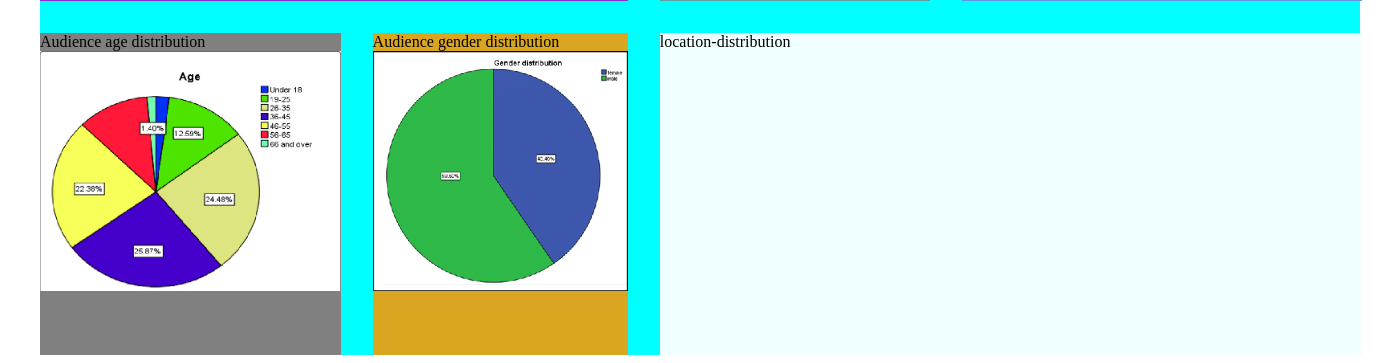
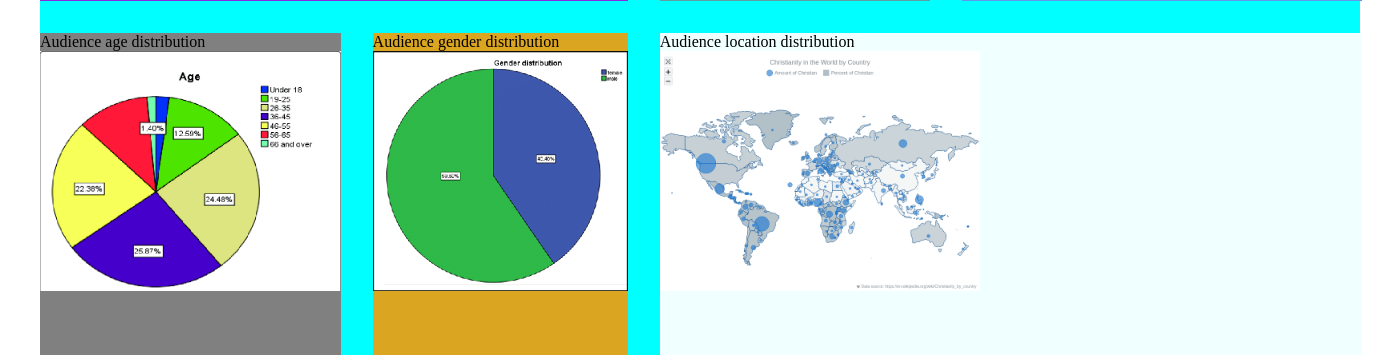
Before and after one commit to muhumbania/MediaPlus, a web app: file dashboard.html in a window 1400 px wide. Shown: the part 707-1070 px from the top of the page. Run offline with its HTML, style and script files only (its server is not run), Linux system fonts and the light colour scheme.

Commit message:
Added the location distribution chart

```diff
--- a/dashboard.html
+++ b/dashboard.html
@@ -94,7 +94,8 @@
             <img src="./dashboard-images/gender distribution.png">
         </div>
         <div class="location-distribution">
-            location-distribution
+            <p>Audience location distribution</p>
+            <img src="./dashboard-images/location distribution chart.png">
         </div>
     </div>
 </body>
--- a/styles/dashboard.css
+++ b/styles/dashboard.css
@@ -136,7 +136,7 @@ p{
     background-color: grey;
 }
 
-.age-distribution img, .gender-distribution img{
+.age-distribution img, .gender-distribution img, .location-distribution img{
     height: 15rem;
 }
 
```
Also changed, not shown: dashboard-images/location distribution chart.png (added).
